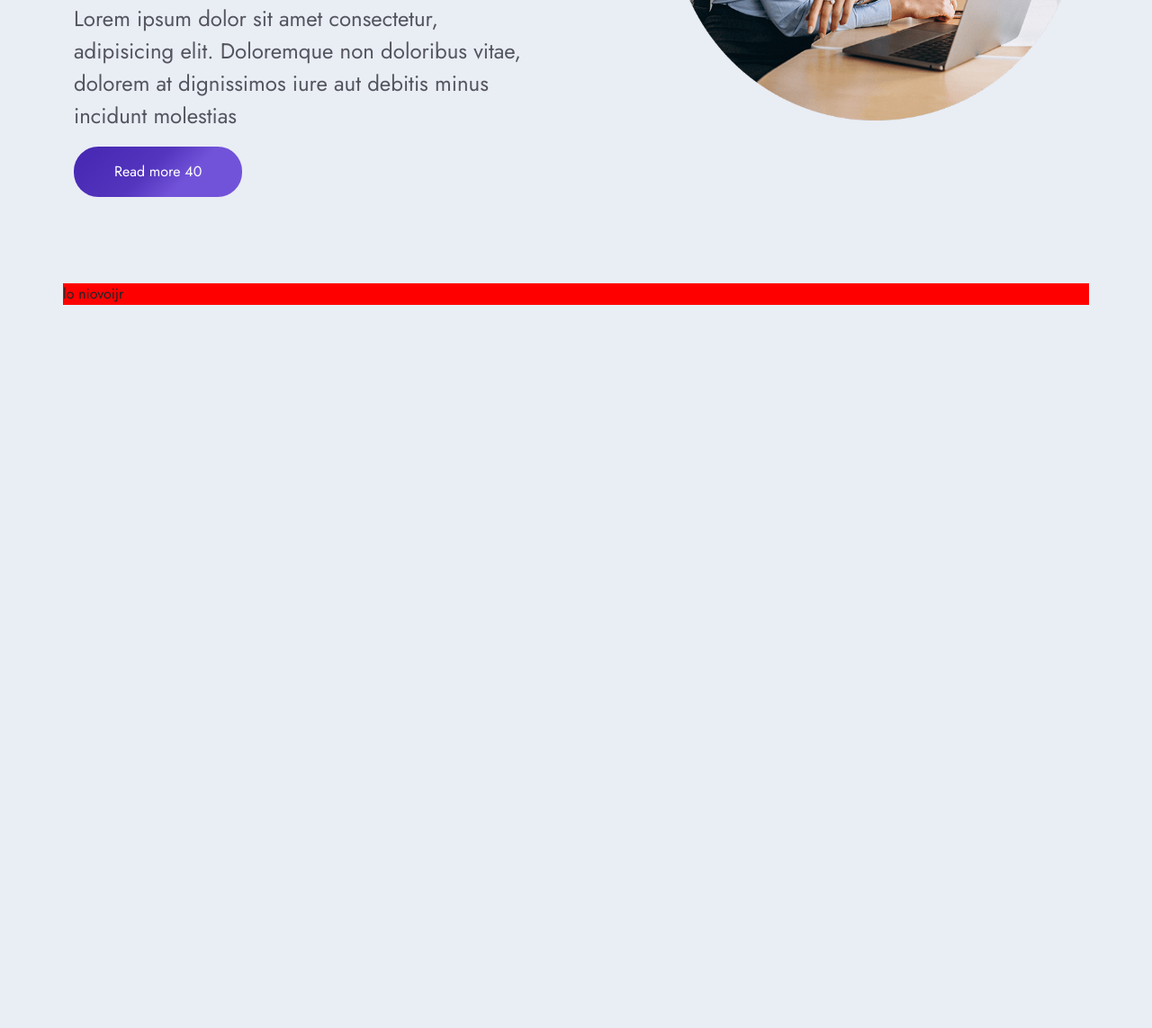
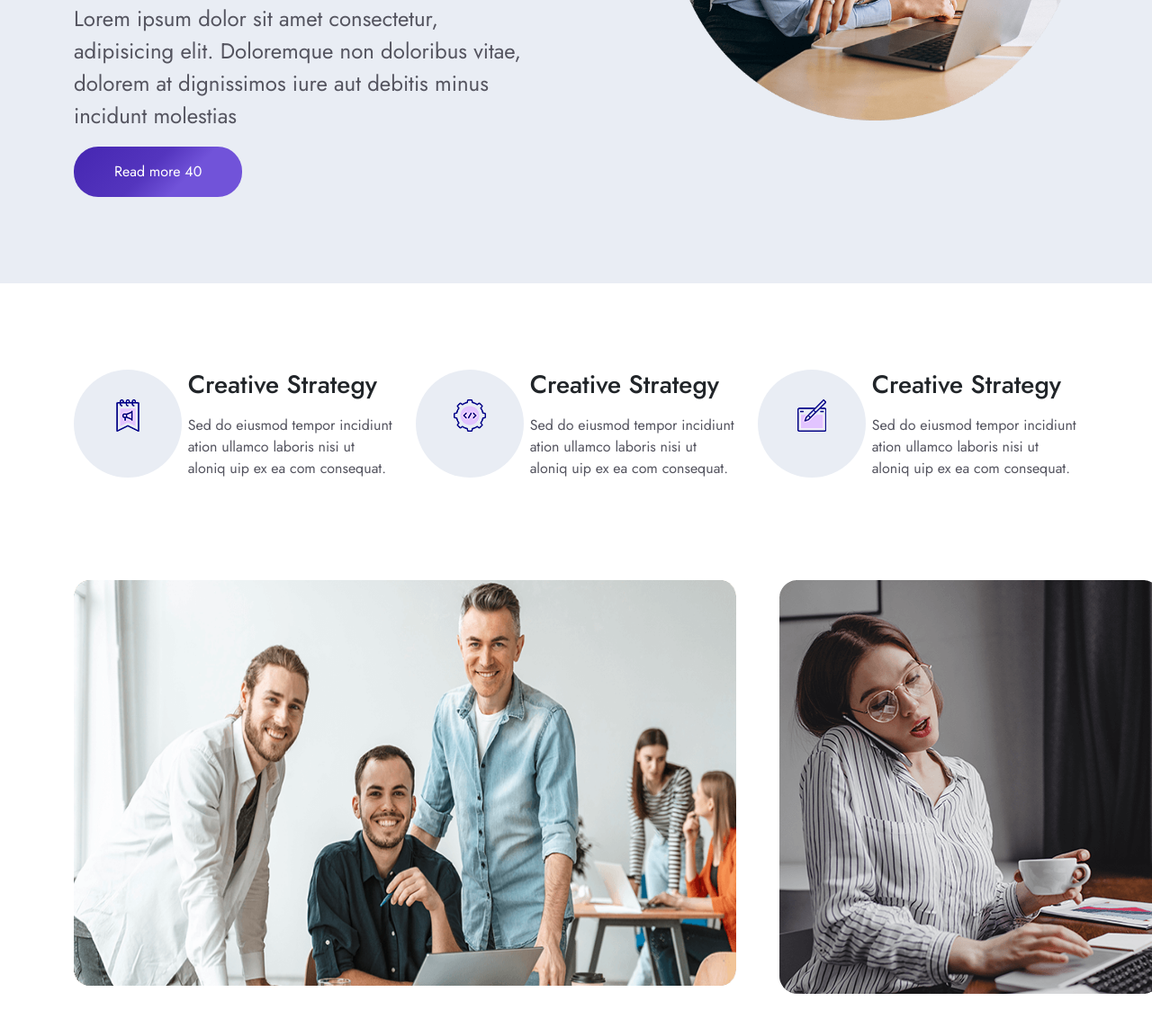
Before and after one commit to BRIHMAT-Naoui/Egens-landing-page, a plain HTML site: page index.html in a window 1280 px wide. Shown: the part 461-1604 px from the top of the page at 90% size. Before the commit the page ends 800 px from the top, so only its background shows below. Drawn offline with nearby package versions, Linux system fonts and the light colour scheme.

Commit message:
add features images section

```diff
--- a/css/style.css
+++ b/css/style.css
@@ -1,7 +1,9 @@
 body {
-background-color: #E9EDF4;
 font-family: 'Jost', sans-serif;
 
+}
+.banner-bg{
+    background-color: #E9EDF4;
 }
 .nav-link{
     font-size: 18;
@@ -55,3 +57,29 @@ font-family: 'Jost', sans-serif;
     background-color:#fff;
     box-shadow: 5px -1px 12px -5px grey;
 }
+
+.feature-icon{
+    background-color: #E9EDF4;
+    border-radius: 50%;
+    width: 120px;
+    height: 120px;
+    text-align: center;
+    line-height: 6.2;
+}
+.feature-text{
+   color: #54545f;;
+}
+.image-section{
+    min-height: 451px;
+
+}
+.image-section1{
+    width: 736px !important;
+    min-height: 451px;
+
+}
+
+
+.separator{
+width: 2% !important;
+}
--- a/index.html
+++ b/index.html
@@ -15,7 +15,7 @@
   </head>
   <body>
     <!--Container Nav -->
-    <div class="fixed-top navbar-fixed-top">
+    <div class="fixed-top navbar-fixed-top banner-bg ">
       <div class="container">
         <!--Nav bar-->
         <nav class="navbar navbar-expand-lg ">
@@ -59,8 +59,9 @@
     </div>
 
    <!--end container Nav -->
+    <section class="banner-bg">
            <!--container banner-->
-   <div class="container mt-5 py-5">
+   <div class="container mt-5 py-5 ">
     <div class="row py-5">
         <div class="col-lg-6">
           <h4 class="banner-subtitle">We ARE EGENS</h4>
@@ -75,11 +76,74 @@
     </div>
  </div>
  <!-- end container banner -->
-   <div class="container">
-    <div class="row "  style="background-color: red;">
-lo niovoijr
+    </section>
+
+   <!--feature start-->
+   <div class="container my-5">
+        <div class="row py-5">
+              <div class="col-lg-4">
+                    <div class="row">
+                      <div class="col-lg-4">
+                          <div class="feature-icon"><img src="img/icon-14.png" alt=""></div>
+
+                      </div>
+                      <div class="col-lg-8">
+                        <h3>Creative Strategy</h3>
+                        <p class="mt-3 feature-text">Sed do eiusmod tempor incidiunt ation ullamco laboris nisi ut aloniq uip ex ea com consequat. </p>
                       </div>
                     </div>
+              </div>
+              <div class="col-lg-4">
+                <div class="row">
+                  <div class="col-lg-4">
+                      <div class="feature-icon"><img src="img/icon-15.png" alt=""></div>
+
+                  </div>
+                  <div class="col-lg-8">
+                    <h3>Creative Strategy</h3>
+                    <p class="mt-3 feature-text">Sed do eiusmod tempor incidiunt ation ullamco laboris nisi ut aloniq uip ex ea com consequat. </p>
+                  </div>
+                </div>
+          </div>
+          <div class="col-lg-4">
+            <div class="row">
+              <div class="col-lg-4">
+                  <div class="feature-icon"><img src="img/icon-16.png" alt=""></div>
+
+              </div>
+              <div class="col-lg-8">
+                <h3>Creative Strategy</h3>
+                <p class="mt-3 feature-text">Sed do eiusmod tempor incidiunt ation ullamco laboris nisi ut aloniq uip ex ea com consequat. </p>
+              </div>
+            </div>
+      </div>
+
+
+        </div>
+   </div>
+
+   <!--end feature-->
+
+   <!--images start-->
+      <div class="container my-5">
+        <div class="row">
+            <div class="col-lg-8">
+              <div>
+                <img class="image-section1" src="img/about-3-1.png" alt="">
+              </div>
+            </div>
+            <div class="col-lg-1 separator"></div>
+            <div class="col-lg-3">
+             <div>
+              <img class="image-section" src="img/about-3-2.png" alt="">
+             </div>
+            </div>
+        </div>
+      </div>
+
+   <!--end images-->
+
+
 
 
     <script src="https://cdn.jsdelivr.net/npm/bootstrap@5.3.0/dist/js/bootstrap.bundle.min.js" integrity="sha384-geWF76RCwLtnZ8qwWowPQNguL3RmwHVBC9FhGdlKrxdiJJigb/j/68SIy3Te4Bkz" crossorigin="anonymous"></script>
```
Also changed, not shown: img/about-3-1.png (added), img/about-3-2.png (added), img/icon-14.png (added), img/icon-15.png (added), img/icon-16.png (added). Lines whose indentation alone changed are shown as unchanged.
